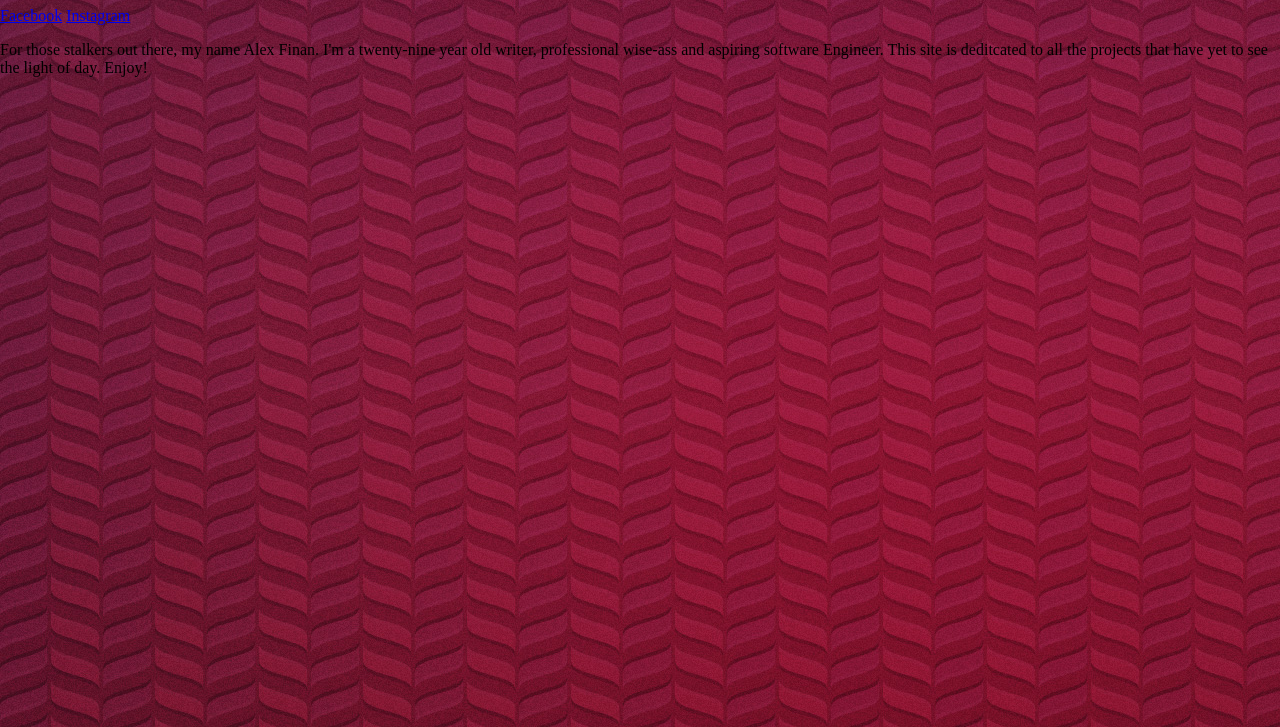
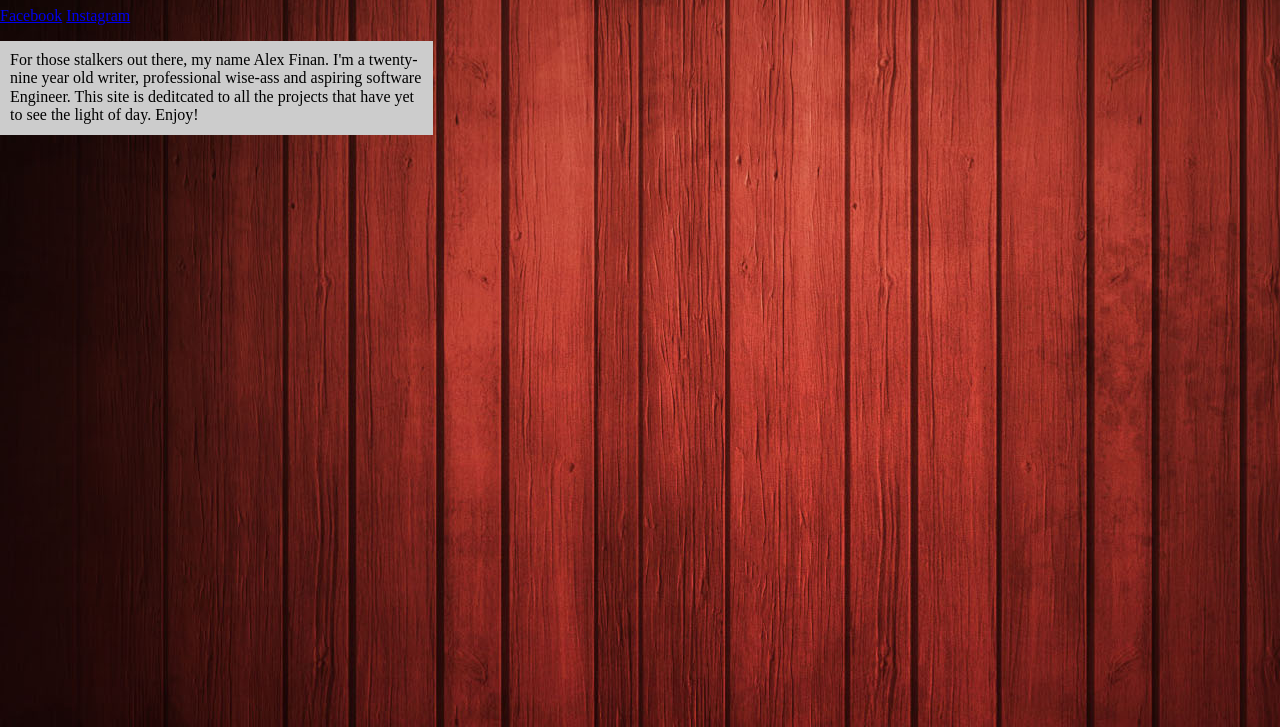
Before and after one commit to GitRonin718/Personal-Site, a plain HTML site: page index.html in a window 1280 px wide. Shown: the part 73-800 px from the top of the page. Drawn offline with nearby package versions, Linux system fonts and the light colour scheme.

Commit message:
updated css & added background

```diff
--- a/css/style.css
+++ b/css/style.css
@@ -1,3 +1,9 @@
 body{
-	background: url(../images/Elegant_Background-16.jpg);
+	background: url(../images/Wood_Background_8.jpg);
 }
+p{
+	width: 32.3%;
+	display: block;
+	background: #ccc;
+	padding: 10px;
+}
```
Also changed, not shown: images/Wood_Background_8.jpg (added).
